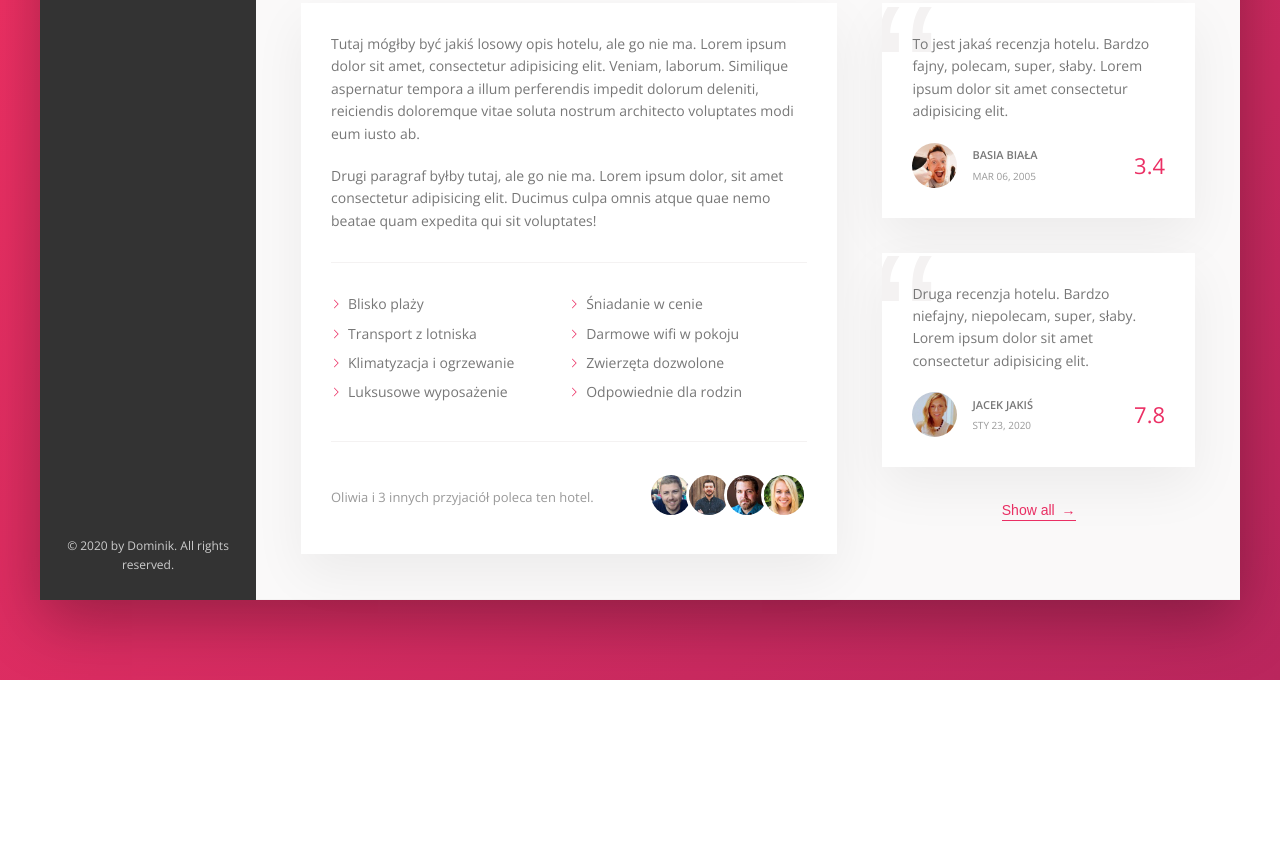
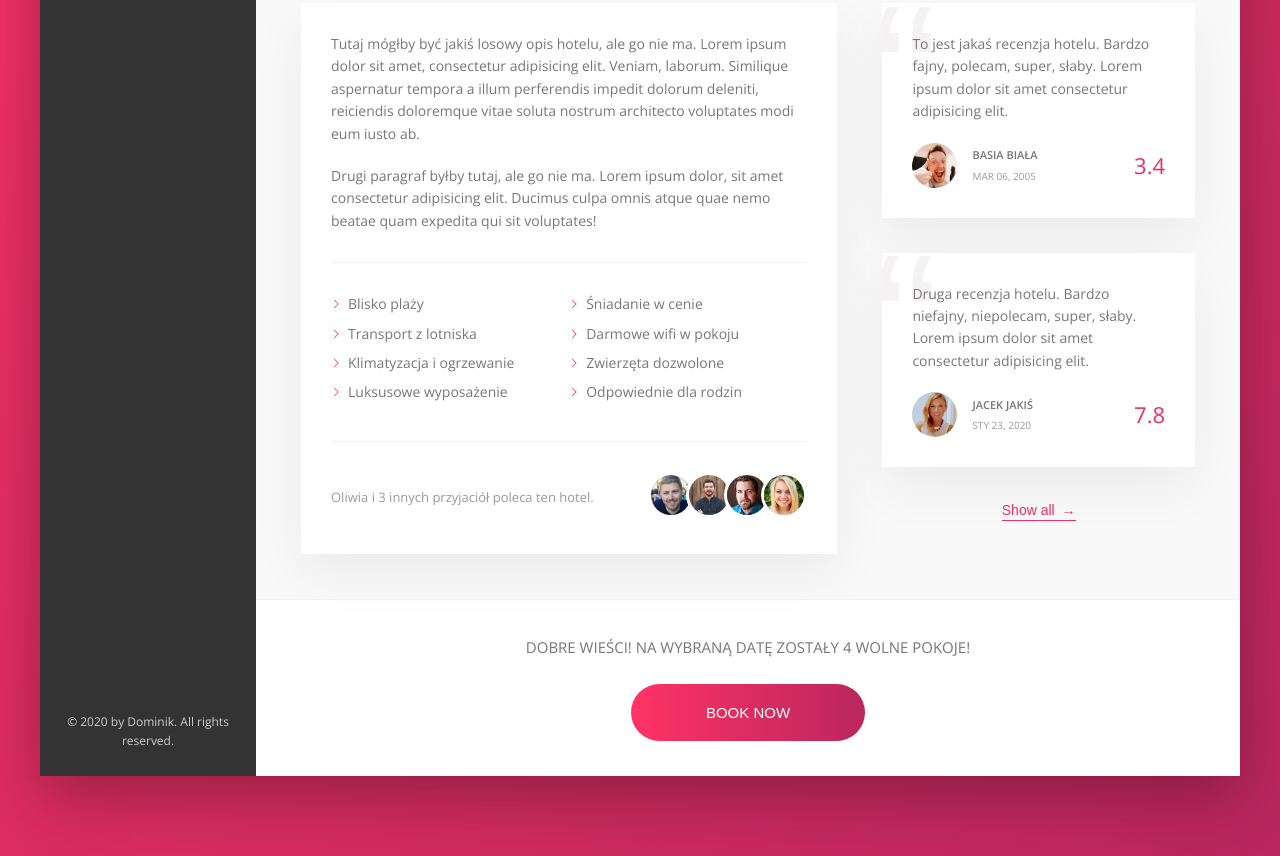
Before and after one commit to Dokanix/Trillo-App, a website: page index.html in a window 1280 px wide. Shown: the part 644-1500 px from the top of the page. Before the commit the page ends 1324 px from the top, so only its background shows below. Drawn offline with nearby package versions, Linux system fonts and the light colour scheme.

Commit message:
Add Call to Action

```diff
--- a/index.html
+++ b/index.html
@@ -238,6 +238,16 @@
               <button class="btn-inline">Show all <span>&rarr;</span></button>
             </div>
           </div>
+
+          <div class="cta">
+            <h2 class="cta__book-now">
+              Dobre wieści! Na wybraną datę zostały 4 wolne pokoje!
+            </h2>
+            <button class="btn">
+              <span class="btn__visible">Book now</span>
+              <span class="btn__invisible">Zostały 4 pokoje</span>
+            </button>
+          </div>
         </main>
       </div>
     </div>
--- a/sass/_components.scss
+++ b/sass/_components.scss
@@ -427,3 +427,73 @@
     font-weight: 300;
   }
 }
+
+// CALL TO ACTION
+.cta {
+  padding: 3.5rem 0;
+  text-align: center;
+
+  &__book-now {
+    font-size: 1.5rem;
+    font-weight: 300;
+    text-transform: uppercase;
+    margin-bottom: 2.5rem;
+  }
+}
+
+// BUTTON
+.btn {
+  font-size: 1.5rem;
+  font-weight: 300;
+  text-transform: uppercase;
+  border-radius: 100px;
+  border: none;
+  background-image: linear-gradient(
+    to right,
+    var(--color-primary-light),
+    var(--color-primary-dark)
+  );
+  color: white;
+  position: relative;
+  overflow: hidden;
+  cursor: pointer;
+
+  & > * {
+    display: inline-block;
+    height: 100%;
+    width: 100%;
+    transition: all 0.2s;
+  }
+
+  &__visible {
+    padding: 2rem 7.5rem;
+  }
+
+  &__invisible {
+    position: absolute;
+    padding: 2rem 0;
+    left: 0;
+    top: -100%;
+  }
+
+  &:hover {
+    background-image: linear-gradient(
+      to left,
+      var(--color-primary-light),
+      var(--color-primary-dark)
+    );
+  }
+
+  &:hover &__visible {
+    transform: translateY(100%);
+  }
+
+  &:hover &__invisible {
+    top: 0;
+  }
+
+  &:focus {
+    outline: none;
+    animation: pulsate 1s infinite;
+  }
+}
```
Also changed, not shown: css/style.css.
